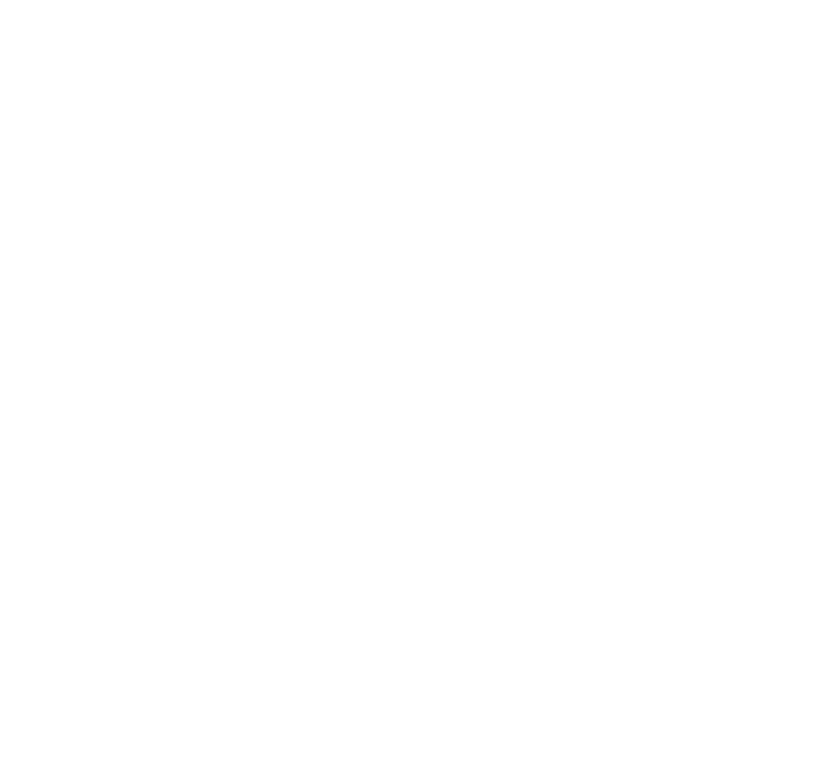
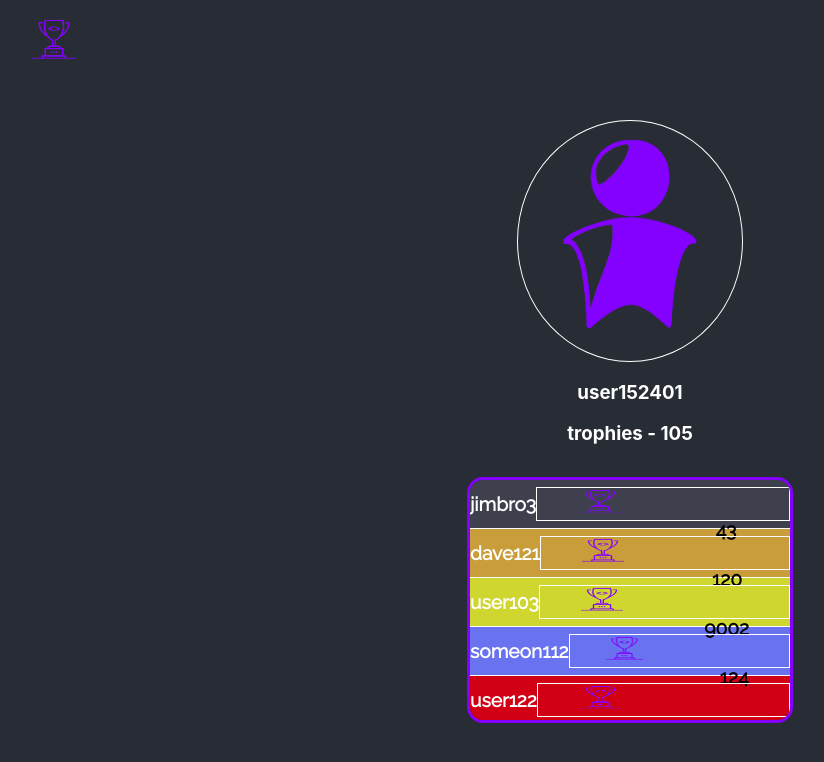
Before and after one commit to white105/codecomp, a React (Create React App) app: page /profile in a window 1280 px wide. Shown: the top 762 px of the page, without its empty margins (10-834 px from the left). Built offline with nearby package versions, Linux system fonts and the light colour scheme.

Commit message:
add more stuff

```diff
--- a/src/App.scss
+++ b/src/App.scss
@@ -1,11 +1,13 @@
 @import './styles/_home_page.scss';
+@import './styles/_login.scss';
+@import './styles/_profile.scss';
+@import './styles/_signup.scss';
 @import './styles/_tool_bar.scss';
-@import './styles/_login.scss';
-@import './styles/_signup.scss';
 
 #root {
   width: 100%;
   height: 100%;
+  background: #282c34;
 }
 
 .App {
--- a/src/components/Core/index.js
+++ b/src/components/Core/index.js
@@ -2,6 +2,7 @@
 import { BrowserRouter as Router, Route } from 'react-router-dom'
 import HomePage from '../HomePage'
 import Login from '../Login'
+import Profile from '../Profile'
 import Signup from '../Signup'
 
 class Core extends Component {
@@ -12,6 +13,7 @@
             <div>
               <Route exact path='/' component={HomePage} />
               <Route exact path='/login' component={Login} />
+              <Route exact path='/profile' component={Profile} />
               <Route exact path='/signup' component={Signup} />
             </div>
         </Router>
--- a/src/components/HomePage/index.js
+++ b/src/components/HomePage/index.js
@@ -18,9 +18,10 @@
     if (this.state.loggedIn) {
       return (
         <div id="HomePageComponent">
+        <Link className='home-page-link' to='/profile'><img id="codecomp-avatar-small" src={require("../../assets/codecomp-profile.png")}></img></Link>
           <div id="home-page-main-container">
             <img id="website-logo" src={require("../../assets/codecomp.png")}></img>
-            <button className="home-page-button">Start</button>
+            <button className="home-page-button">PLAY</button>
           </div>
         </div>
       );
--- a/src/components/Login/index.js
+++ b/src/components/Login/index.js
@@ -6,14 +6,14 @@
   render() {
     return (
       <div id="LoginComponent">
-      <Link className='home-page-link' to='/'><img id="codecomp-trophy-small" src={require("../../assets/codecomp-small.png")}></img></Link>
+        <Link className='home-page-link' to='/'><img id="codecomp-trophy-small" src={require("../../assets/codecomp-small.png")}></img></Link>
         <div id="loginForm">
           <h3 id="login-form-title">LOGIN</h3>
           <div className="loginFormRow">
             <h4 className="login-form-subtitle">USERNAME</h4>
             <input className="login-form-text-input" type="text"></input>
             <h4 className="login-form-subtitle">PASSWORD</h4>
-            <input className="login-form-text-input" type="text"></input>
+            <input className="login-form-text-input" type="password"></input>
           </div>
 
           <Link className='login-page-link' to='/login'><button className="login-page-button">LOGIN</button></Link>
--- /dev/null
+++ b/src/components/Profile/index.js
@@ -0,0 +1,64 @@
+import React, { Component } from 'react';
+import { Link } from 'react-router-dom';
+
+class Profile extends Component {
+
+  constructor() {
+    super()
+    this.state = {
+      username : "user152401",
+      trophies : 105,
+      friends : [
+                {name : "jimbro3", trophies : 43},
+                {name : "dave121", trophies : 120},
+                {name : "user103", trophies : 9002},
+                {name : "someon112", trophies : 124},
+                {name : "user122", trophies : 53}
+                ]
+    }
+
+    this.getRandomColor = this.getRandomColor.bind(this)
+  }
+
+  getRandomColor() {
+    var letters = '0123456789ABCDEF';
+    var color = '#';
+    for (var i = 0; i < 6; i++) {
+      color += letters[Math.floor(Math.random() * 16)];
+    }
+    return color;
+  }
+
+  render() {
+    let friends = this.state.friends.map((friend) => {
+      let bgColor = this.getRandomColor()
+      return (
+        <li style={{backgroundColor : bgColor}} className="friend-item">
+          <h4 className="friend-list-friend-name">{friend.name}</h4>
+          <div className="codecomp-friends-list-trophy-container">
+            <img className="codecomp-trophy-friends-list" src={require("../../assets/codecomp-small.png")}></img>
+            <h4 className="friend-list-friend-tophies-title">{friend.trophies}</h4>
+          </div>
+        </li>
+      )
+    })
+    return (
+      <div id="profileComponent">
+      <Link className='home-page-link' to='/'><img id="codecomp-trophy-small" src={require("../../assets/codecomp-small.png")}></img></Link>
+        <div id="profileContainer">
+          <img id="codecomp-avatar-large" src={require("../../assets/codecomp-profile.png")}></img>
+        </div>
+
+        <h3 className="profile-title">{this.state.username}</h3>
+        <h3 className="profile-title">trophies - {this.state.trophies}</h3>
+        <ul id="friend-list">
+          {friends}
+        </ul>
+
+
+      </div>
+    )
+  }
+}
+
+export default Profile;
--- a/src/components/Signup/index.js
+++ b/src/components/Signup/index.js
@@ -5,17 +5,17 @@
 
   render() {
     return (
-      <div id="LoginComponent">
+      <div id="SignupComponent">
       <Link className='home-page-link' to='/'><img id="codecomp-trophy-small" src={require("../../assets/codecomp-small.png")}></img></Link>
-        <div id="loginForm">
+        <div id="signupForm">
           <h3 id="login-form-title">SIGN UP</h3>
           <div className="loginFormRow">
             <h4 className="login-form-subtitle">USERNAME</h4>
             <input className="login-form-text-input" type="text"></input>
             <h4 className="login-form-subtitle">PASSWORD</h4>
-            <input className="login-form-text-input" type="text"></input>
+            <input className="login-form-text-input" type="password"></input>
             <h4 className="login-form-subtitle">CONFIRM PASSWORD</h4>
-            <input className="login-form-text-input" type="text"></input>
+            <input className="login-form-text-input" type="password"></input>
           </div>
 
           <Link className='login-page-link' to='/login'><button className="login-page-button">LOGIN</button></Link>
--- a/src/index.css
+++ b/src/index.css
@@ -6,6 +6,7 @@
     sans-serif;
   -webkit-font-smoothing: antialiased;
   -moz-osx-font-smoothing: grayscale;
+  background: #282c34;
 }
 
 code {
--- a/src/styles/_home_page.scss
+++ b/src/styles/_home_page.scss
@@ -60,3 +60,11 @@
   width: 8rem;
   height: 3.5rem;
 }
+
+#codecomp-avatar-small {
+  position: absolute;
+  width: 2.25rem;
+  height: 2.25rem;
+  right: 2rem;
+  top: 1rem;
+}
--- a/src/styles/_login.scss
+++ b/src/styles/_login.scss
@@ -22,7 +22,7 @@
 }
 
 .loginFormRow {
-  margin-top: 5rem;
+  margin-top: 3rem;
 }
 
 .login-form-text-input {
@@ -31,6 +31,8 @@
   margin: 1rem;
   border: 2px solid #282c34;
   outline: none;
+  font-size: 1.3rem;
+  color: #282c34;
 }
 
 .login-form-subtitle {
--- /dev/null
+++ b/src/styles/_profile.scss
@@ -0,0 +1,83 @@
+#profileComponent {
+  position: absolute;
+  width: 100%;
+  height: 100%;
+  background: white;
+  background-color: #282c34;
+}
+
+#profileContainer {
+  margin: auto;
+  margin-top: 7.5rem;
+  width: 14rem;
+  height: 14rem;
+  border: 1px solid white;
+  border-radius: 50%;
+  padding-top: 1rem;
+}
+
+#codecomp-avatar-large {
+  width: 10rem;
+  height: 12rem;
+}
+
+.profile-title {
+  color: white;
+}
+
+#friend-list {
+  padding: 0;
+  width: 20rem;
+  height: 15rem;
+  background: white;
+  margin: auto;
+  margin-top: 2rem;
+  overflow: scroll;
+  list-style: none;
+  border: 3px solid #8400ff;
+  background: #282c34;
+  border-radius: 1rem;
+  line-height: 2rem;
+}
+
+.friend-item {
+  display: flex;
+  justify-content: space-between;
+  align-items: center;
+  padding-top: .5rem;
+  padding-bottom: .5rem;
+  width: 20rem;
+  height: 2rem;
+  text-align: center;
+  font-size: 1.3rem;
+  font-family: 'Raleway', sans-serif;
+  font-weight: bold;
+  color: white;
+  border-bottom: 1px solid white;
+}
+
+.codecomp-friends-list-trophy-container {
+  display: flex;
+  justify-content: space-around;
+  border: 1px solid white;
+  width: 10rem;
+  height: 2rem;
+  flex: 1;
+}
+
+
+.codecomp-trophy-friends-list {
+  width: 4rem;
+  height: 2rem;
+  flex: 1;
+}
+
+.friend-list-friend-name {
+  font-size: 1.2rem;
+}
+
+.friend-list-friend-tophies-title {
+  font-size: 1.2rem;
+  color: black;
+  flex: 1;
+}
--- a/src/styles/_signup.scss
+++ b/src/styles/_signup.scss
@@ -0,0 +1,17 @@
+#SignupComponent {
+  position: absolute;
+  width: 100%;
+  height: 100%;
+  background: white;
+  background-color: #282c34;
+}
+
+
+#signupForm {
+  width: 40rem;
+  height: 47rem;
+  border: 3px solid #8400ff;
+  margin: auto;
+  margin-top: 3rem;
+  background: white;
+}
```
Also changed, not shown: src/components/Leaderboards/index.js (added, +16 -0 lines), src/assets/codecomp-avatar.png (added), src/assets/codecomp-profile.png (added).
